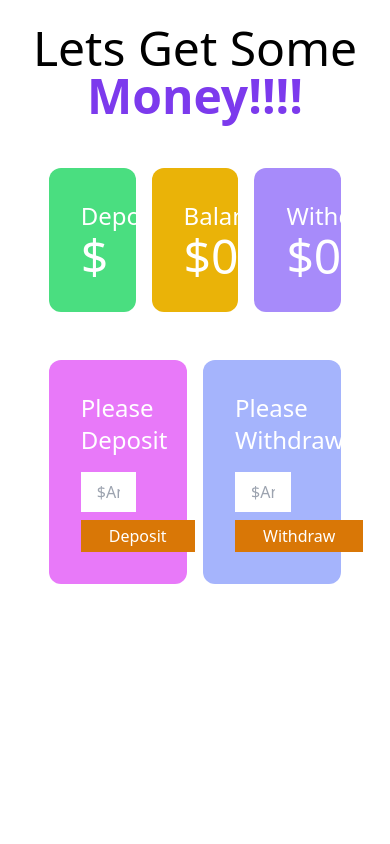
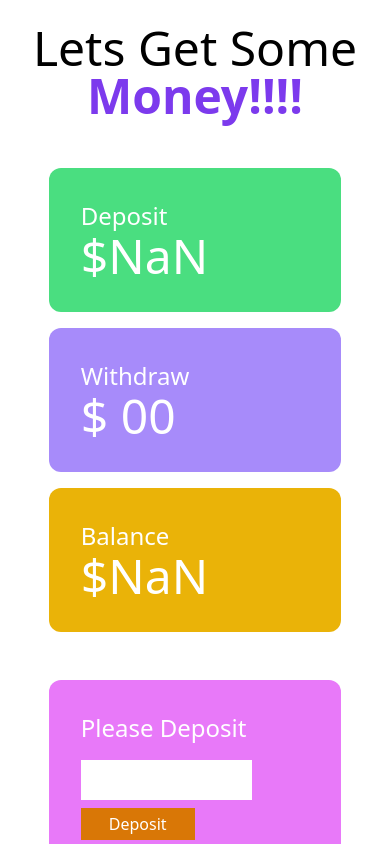
Before and after one commit to sumaiya-rahman-chowdhury/Banking-Website-with-JavaScript, a plain HTML site: page bank.html in a window 390 px wide. Both pictures are taken after a click on the button "Deposit". Shown: the top 844 px of the page. Drawn offline with nearby package versions, Linux system fonts and the light colour scheme.

Commit message:
made responsive

```diff
--- a/bank.html
+++ b/bank.html
@@ -15,28 +15,29 @@
     </header>
     <main>
         <section class="mt-12">
-            <div class="grid grid-cols-3 gap-4 w-9/12 mx-auto text-white">
+            <div class="grid lg:grid-cols-3 grid-cols-1 gap-4 w-9/12 mx-auto text-white">
                 <div class="bg-green-400 p-8 rounded-xl">
                     <h4 id="deposit-show" class="text-2xl">Deposit</h4>
-                    <h3 class="text-5xl">$<span id="depo-value">00</span></h3>
+                    <h3 class="text-5xl">$<span id="depo-value"class="break-words">00</span></h3>
+                </div>
+                <div class="bg-violet-400 p-8 rounded-xl">
+                    <h4 class="text-2xl">Withdraw</h4>
+                    <h3 class="text-5xl">$ <span id="withdraw-total"class="break-words">00</span></h3>
                 </div>
                 <div class="bg-yellow-500 p-8 rounded-xl">
                     <h4 class="text-2xl">Balance</h4>
-                    <h3 class="text-5xl">$00</h3>
+                    <h3 class="text-5xl">$<span id="balance-total" class="break-words">00</span></h3>
                 </div>
-                <div class="bg-violet-400 p-8 rounded-xl">
-                    <h4 class="text-2xl">Withdraw</h4>
-                    <h3 class="text-5xl">$00</h3>
-                </div>
+
             </div>
         </section>
         <section class="mt-12">
             <!-- depo and withdraw -->
-            <div class="grid grid-cols-2 gap-4 w-9/12 mx-auto ">
+            <div class="grid lg:grid-cols-2 grid-cols-1 gap-4 w-9/12 mx-auto ">
                 <div class="bg-fuchsia-400 p-8 rounded-xl">
                     <h4 class="text-2xl mb-4 text-white">Please Deposit</h4>
                     <div>
-                        <input type="text" name="" id="deposit" placeholder="$Amount You want to depo"
+                        <input type="type" name="" id="deposit" placeholder="$Amount You want to depo"
                             class="w-9/12 block mb-2 px-4 py-2">
                         <button class="bg-amber-600 px-7 py-1 text-white hover:bg-amber-200"
                             id="btn-depo">Deposit</button>
@@ -45,7 +46,7 @@
                 <div class="bg-indigo-300 p-8 rounded-xl">
                     <h4 class="text-2xl mb-4 text-white">Please Withdraw</h4>
                     <div>
-                        <input type="text" name="" id="user-email" placeholder="$Amount You want to Withdraw"
+                        <input type="text" name="" id="withdraw-field" placeholder="$Amount You want to Withdraw"
                             class="w-9/12 block mb-2 px-4 py-2">
                         <button class="bg-amber-600 px-7 py-1 text-white hover:bg-amber-200"
                             id="btn-withdraw">Withdraw</button>
@@ -67,6 +68,7 @@
 
 
     <script src="deposit.js"></script>
+    <script src="withdraw.js"></script>
 </body>
 
 </html>
--- a/deposit.js
+++ b/deposit.js
@@ -2,12 +2,33 @@
 // console.log("object")
 
 document.getElementById('btn-depo').addEventListener('click',function(){
-    let total = '';
-    // check to see
-// console.log("object")
-    const deposit = document.getElementById('deposit').value ;
-    // console.log(deposit)
-    total += deposit ;
-    document.getElementById('depo-value').innerText = total ;
+  const depositField = document.getElementById('deposit');
+  const newdepositAmountString = depositField.value ;
+  const newdepositAmount = parseFloat(newdepositAmountString) ;
+  //
+  const depoTotalElement = document.getElementById('depo-value');
+  const prevdepoTotalElementString = depoTotalElement.innerText  ;
+  const prevdepoTotalElement = parseFloat(prevdepoTotalElementString) ;
+  const cureentDepo = prevdepoTotalElement + newdepositAmount ;
+  depoTotalElement.innerText = cureentDepo ;
 
+  // balance current total
+
+    const balanceTotalElement = document.getElementById('balance-total') ;
+    const prevbalanceTotalElementString = balanceTotalElement.innerText ;
+    const prevbalanceTotalElement = parseFloat(prevbalanceTotalElementString) ;
+
+    //
+    // calculate current balance
+
+    const currentBalanceTotal = prevbalanceTotalElement + newdepositAmount ;
+
+    // set n0w
+
+    balanceTotalElement.innerText = currentBalanceTotal ;
+
+
+
+
+  deposit.value = ' '
 })
--- /dev/null
+++ b/withdraw.js
@@ -0,0 +1,30 @@
+document.getElementById('btn-withdraw').addEventListener('click', function () {
+    // get the withdraw ammount from input field
+
+    const withdrawField = document.getElementById('withdraw-field');
+    const newWithdrawAmountString = withdrawField.value;
+    const newWithdrawAmount = parseFloat(newWithdrawAmountString);
+    // console.log(newWithdrawAmount);
+    // get previous withdraw total
+    const withdrawTotalElement = document.getElementById('withdraw-total');
+    const prevWithdrawTotalString = withdrawTotalElement.innerText;
+    const prevWithdrawTotal = parseFloat(prevWithdrawTotalString);
+    // console.log(prevWithdrawTotal)
+    const currentWithdrawTotal = prevWithdrawTotal + newWithdrawAmount;
+    //  set the value to show the value
+
+    withdrawTotalElement.innerText = currentWithdrawTotal ;
+    //
+    const balanceTotalElement = document.getElementById('balance-total') ;
+    const prevbalanceTotalElementString = balanceTotalElement.innerText ;
+    const prevbalanceTotalElement = parseFloat(prevbalanceTotalElementString);
+    // console.log(prevbalanceTotalElement) ;
+    //
+    const newBalanceTotal = prevbalanceTotalElement - currentWithdrawTotal ;
+
+    // console.log(newBalanceTotal)
+    balanceTotalElement.innerText = newBalanceTotal ;
+
+    withdrawField.value = ' '
+
+})
```
